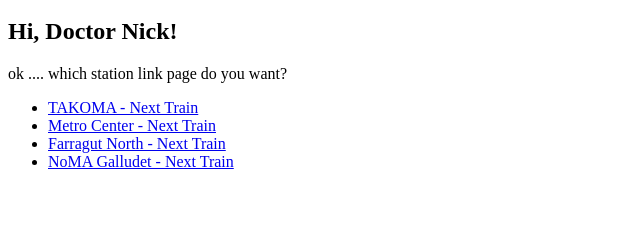
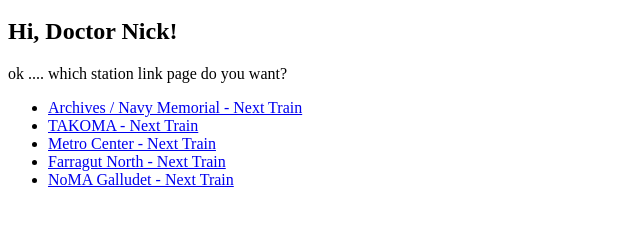
Before and after one commit to pmancoll/pmancoll.github.io, a plain HTML site: page index.html in a window 1280 px wide. Shown: the part 48-274 px from the top of the page, without its empty margins (0-640 px from the left). Drawn offline with Linux system fonts and the light colour scheme.

Commit message:
Update index.html

```diff
--- a/index.html
+++ b/index.html
@@ -5,7 +5,9 @@
 ok .... which station link page do you want?
 
 <ul>
-<li><a href="Takoma.html"> TAKOMA - Next Train</a> </li>
+  <li><a href="Archives.html"> Archives / Navy Memorial - Next Train</a> </li>
+
+  <li><a href="Takoma.html"> TAKOMA - Next Train</a> </li>
 <li><a href="MetroCenter.html"> Metro Center - Next Train</a> </li>
 
   <li><a href="FarragutNorth.html"> Farragut North - Next Train</a> </li>
```
